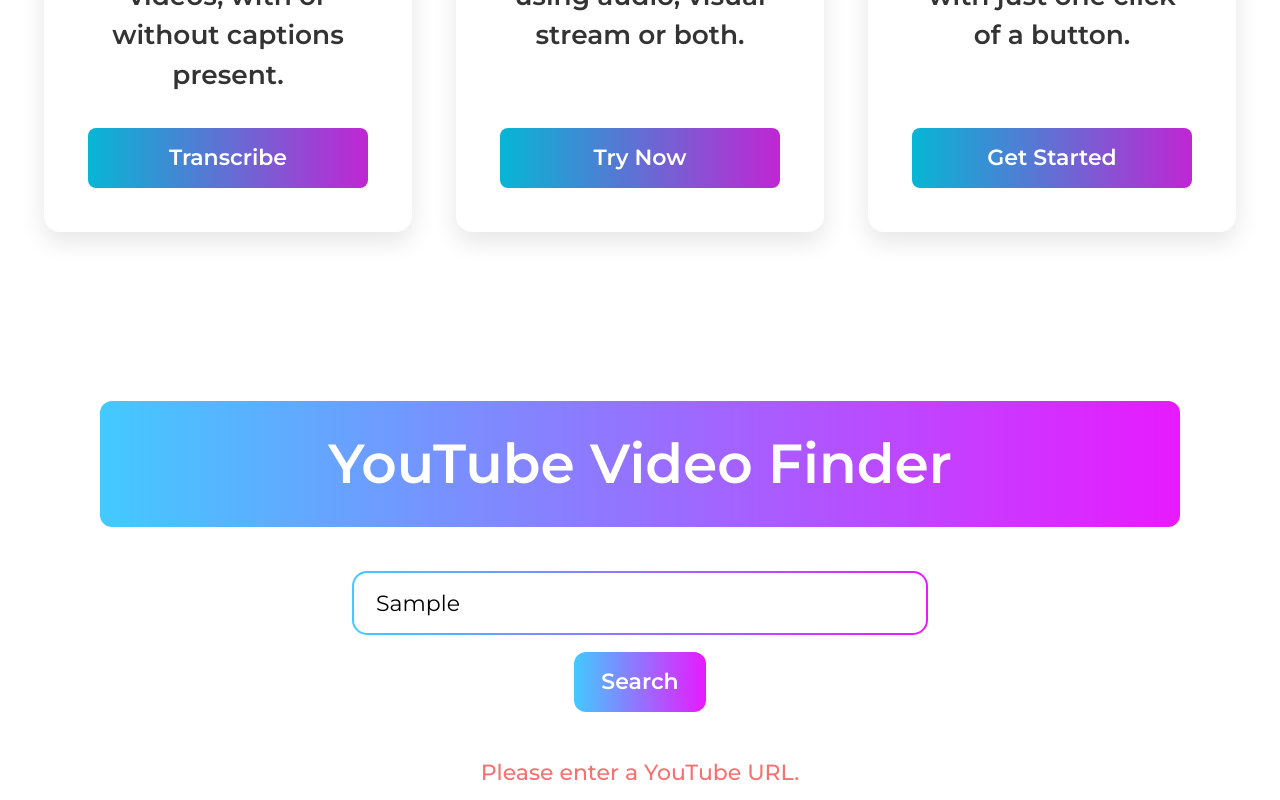
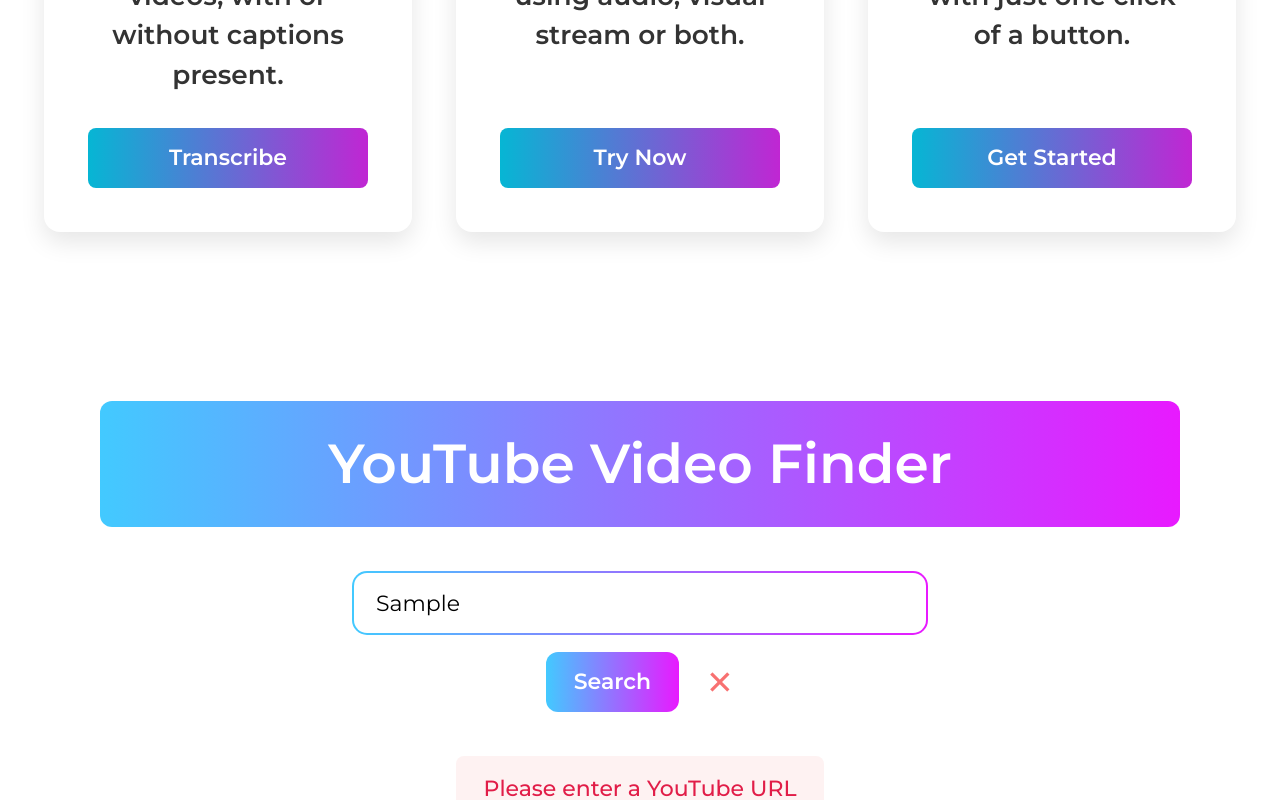
Before and after one commit to nahiyani/ClarifAI, a Vue app in the folder web/: page / in a window 1280 px wide. Both pictures are taken after typing "Sample" into the empty fields and a click on the button "Search". Shown: the part 685-1485 px from the top of the page. Built offline with nearby package versions, Linux system fonts and the light colour scheme.

Commit message:
added clear input + changing error message style

```diff
--- a/web/src/components/YoutubeEmbed.vue
+++ b/web/src/components/YoutubeEmbed.vue
@@ -18,6 +18,14 @@
         title="Copy URL to clipboard"
       >
         Copy
+      </button>
+      <button
+        v-if="youtubeUrl"
+        @click="clearInput"
+        class="clear-button"
+        title="Clear input"
+      >
+        &#10005;
       </button>
     </div>
 
@@ -58,7 +66,7 @@
   methods: {
     processUrl() {
       if (!this.youtubeUrl) {
-        this.error = 'Please enter a YouTube URL.';
+        this.error = 'Please enter a YouTube URL';
         this.videoId = '';
         return;
       }
@@ -73,8 +81,8 @@
       } else {
         this.videoId = '';
         this.error = containsYouTube
-          ? 'Invalid YouTube URL. Please check and try again.'
-          : 'Please enter a YouTube URL.';
+          ? 'Invalid YouTube URL, please check and try again'
+          : 'Please enter a YouTube URL';
       }
     },
 
@@ -117,6 +125,12 @@
             console.error("Failed to copy:", err);
           });
       }
+    },
+
+    clearInput() {
+      this.youtubeUrl = '';
+      this.videoId = '';
+      this.error = '';
     }
   }
 }
@@ -130,7 +144,7 @@
 }
 
 .container {
-  max-width: 90%; /* Container width set to 90% */
+  max-width: 90%;
   margin: 0 auto;
   padding: 2rem;
   font-family: 'Montserrat', sans-serif;
@@ -146,7 +160,7 @@
   background: linear-gradient(90deg, hsla(197, 100%, 63%, 1) 0%, hsla(294, 100%, 55%, 1) 100%);
   color: white;
   margin-bottom: 2rem;
-  width: 90%; /* Title width 90% of the container */
+  width: 90%;
   margin-left: auto;
   margin-right: auto;
 }
@@ -157,7 +171,7 @@
   align-items: center;
   gap: 0.75rem;
   flex-wrap: wrap;
-  width: 50%; /* Search bar width 50% of the container */
+  width: 50%;
   max-width: 50%;
   margin: 0 auto 2rem auto;
 }
@@ -203,10 +217,40 @@
   padding: 0.75rem 1.25rem;
 }
 
+.clear-button {
+  background: none;
+  border: none;
+  color: #f87171;
+  font-size: 1.5rem;
+  cursor: pointer;
+  font-family: 'Montserrat', sans-serif;
+  padding: 0;
+  margin-left: 0.5rem;
+}
+
+.clear-button:hover {
+  color: #333;
+}
+
 .error {
-  color: #f87171;
+  background-color: #fef2f2; /* Soft red background */
+  color: #e11d48; /* Dark red text color */
+  padding: 0.75rem 1.25rem;
+  border-radius: 8px;
   margin-bottom: 1.5rem;
   font-weight: 500;
+  font-size: 1rem;
+  max-width: fit-content;
+  margin: 0 auto 1.5rem auto;
+  transition: opacity 0.3s ease;
+}
+
+.error.fade-enter-active, .error.fade-leave-active {
+  transition: opacity 0.5s ease;
+}
+
+.error.fade-enter-from, .error.fade-leave-to {
+  opacity: 0;
 }
 
 .copied-popup {
@@ -251,14 +295,14 @@
 }
 
 .video-wrapper {
-  width: 80%; /* Take up the full width of the container */
+  width: 80%;
   position: relative;
   padding-bottom: 45%; /* 16:9 aspect ratio (9 / 16 = 0.5625) */
   height: 0;
   overflow: hidden;
   border-radius: 12px;
   box-shadow: 0 10px 20px rgba(0, 0, 0, 0.2);
-  margin: 0 auto; /* Optional: center the video */
+  margin: 0 auto;
 }
 
 .video-wrapper iframe {
```
